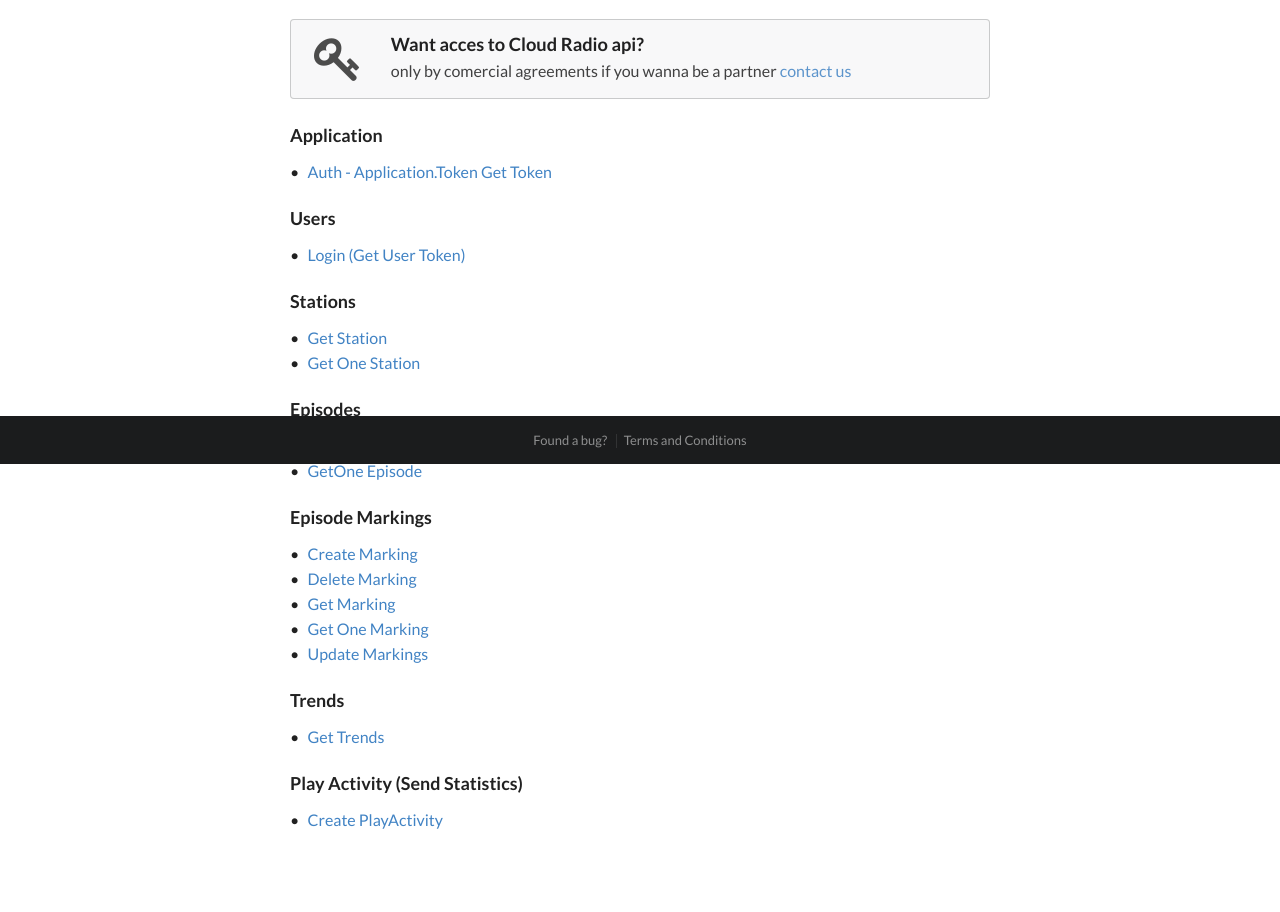
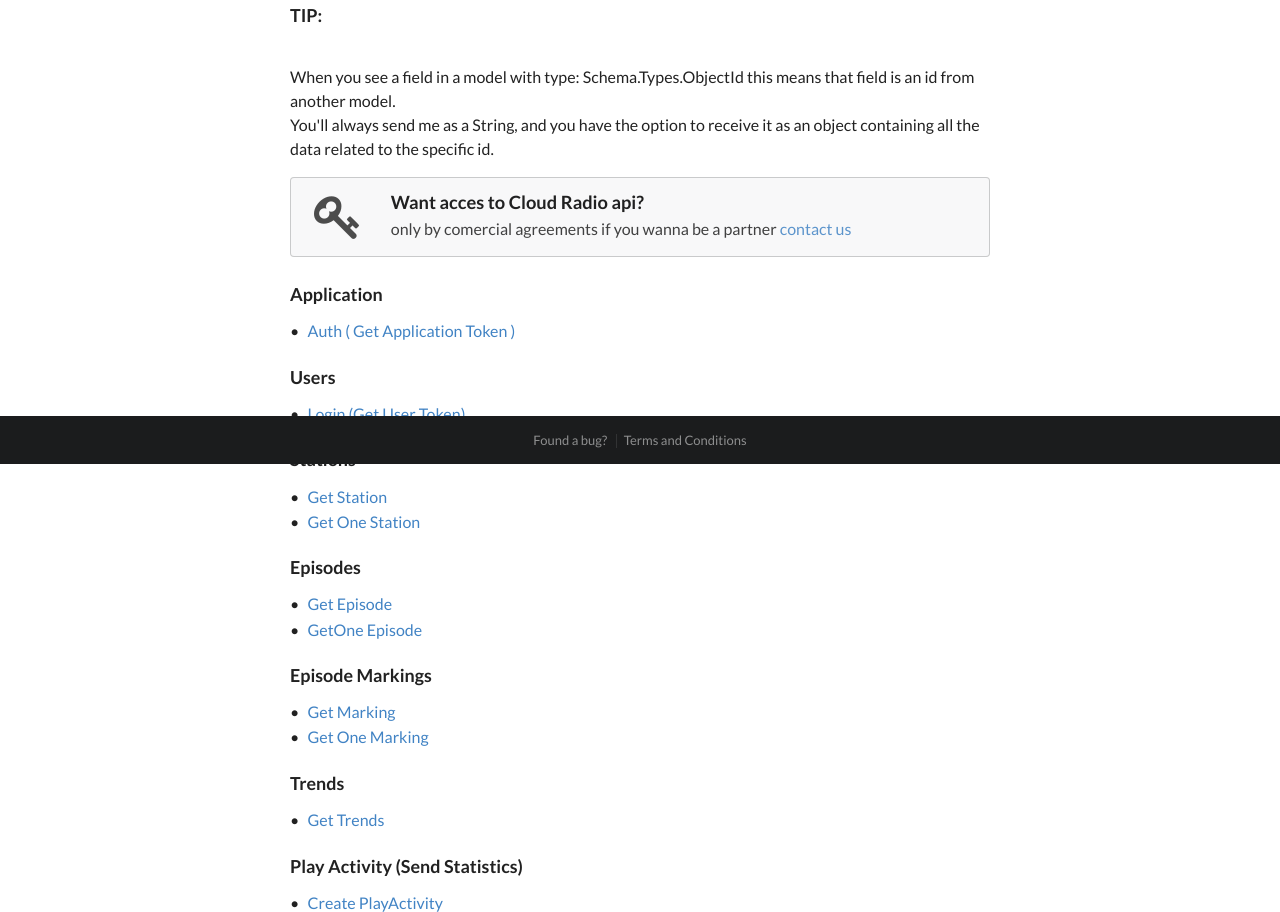
Before and after one commit to CloudRadioProject/documentacaothirdparty, a plain HTML site: page index.html in a window 1280 px wide. Shown: the part 336-1248 px from the top of the page. Before the commit the page ends 1165 px from the top, so only its background shows below. Drawn offline with Linux system fonts and the light colour scheme.

Commit message:
Improving Thir Part Docs

```diff
--- a/index.html
+++ b/index.html
@@ -38,7 +38,14 @@
     </div>
     <div class="ui main text container">
         <center><img src="minilogo.png"></center>
-        <br> Let's make this right. It's my pleasure to meet you. We are the Cloud Radio developers team and i'll be your guide through this documentation. First of all i highly recommend that you check our models. A model is also what you know as a table, or simply the format we save our data. It's important to note about our models that if a field has no information it won't be available when you select that record. By doing this we save space in our hard-disks and time in our processors. When you see a field in a model with type: Schema.Types.ObjectId this means that field is an id from another model. You'll always send me as a String, and you have the option to receive it as an object containing all the data related to the specific id.
+        <br> Let's make this right.
+        <br>It's our pleasure to meet you.
+        <br> We are the Cloud Radio developers team and will be your guides through this documentation.
+        <br> Here in cloudradio we work using mondodb models. A model is also what you know as a table, or simply the format we save our data. It's important to note about our models that if a field has no information it won't be available when you select that record.
+        <br> By doing this we save space in our hard-disks and time in our processors.
+        <br><h3>TIP: </h3>
+        <br> When you see a field in a model with type: Schema.Types.ObjectId this means that field is an id from another model.
+        <br> You'll always send me as a String, and you have the option to receive it as an object containing all the data related to the specific id.
         <p>
             <div class="ui icon message">
                 <i class="privacy icon"></i>
@@ -55,7 +62,7 @@
             <p>
                 <h3>Application</h3></p>
             <div class="ui bulleted list">
-                <a class="item" href="pages/Application/Application.GetToken.html">Auth - Application.Token Get Token</a>
+                <a class="item" href="pages/Application/Application.GetToken.html">Auth ( Get Application Token )</a>
             </div>
         </div>
         <div class="row">
@@ -85,11 +92,8 @@
             <p>
                 <h3>Episode Markings</h3></p>
             <div class="ui bulleted list">
-                <a href="pages/Markings/Markings.Create Create Marking.html" class="item">Create Marking</a>
-                <a href="pages/Markings/Markings.Delete Delete Marking.html" class="item">Delete Marking</a>
                 <a href="pages/Markings/Markings.Get Get Marking.html" class="item">Get Marking</a>
                 <a href="pages/Markings/Markings.GetOne Get One Marking.html" class="item">Get One Marking</a>
-                <a href="pages/Markings/Markings.Update Update Markings.html" class="item">Update Markings</a>
             </div>
         </div>
         <div class="row">
```
Also changed, not shown: pages/Application/Application.GetToken.html (+2 -1 lines).
